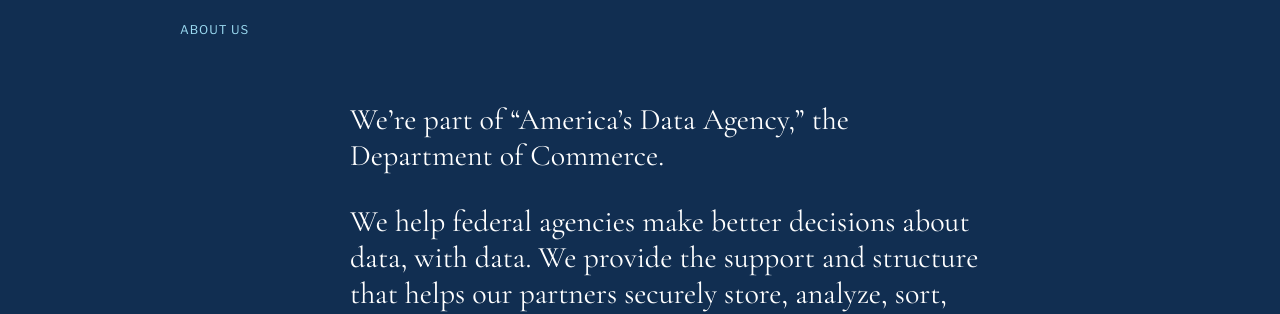
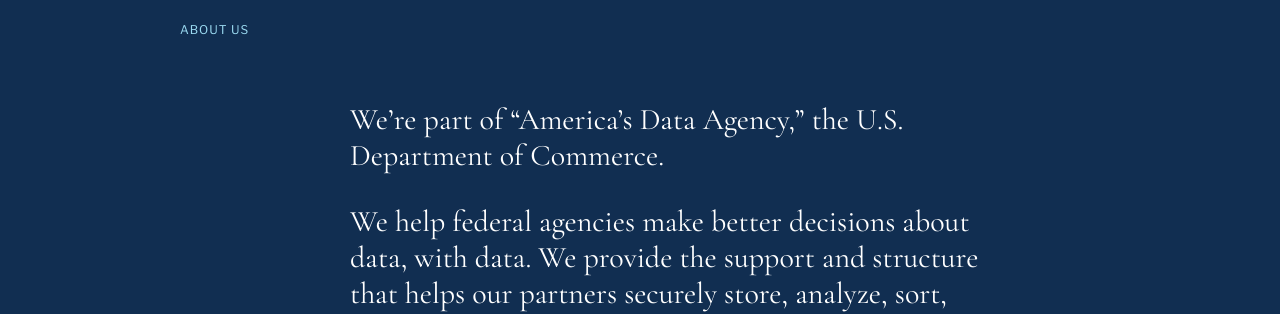
Before and after one commit to 18F/ntis-gov, a Jekyll site: the page built from about_us/index.md, in a window 1280 px wide and 900 px high, scrolled down 443 px. Shown: the part 159-473 px from the top of the window. Built offline with Jekyll 4.4.1, drawn with Linux system fonts in a browser that asks for light colours.

Commit message:
adds U.S.

```diff
--- a/about_us/index.md
+++ b/about_us/index.md
@@ -8,7 +8,7 @@
 
 <h3>About us</h3>
 
-We're part of &ldquo;America’s Data Agency,&rdquo; the Department of Commerce.
+We're part of &ldquo;America’s Data Agency,&rdquo; the U.S. Department of Commerce.
 
 We help federal agencies make better decisions about data, with data. We provide the support and structure that helps our partners securely store, analyze, sort, and aggregate data in new ways. We use our private-sector partners' knowledge to create new ways of using data to solve problems. Our Joint Venture program works side-by-side with universities, nonprofits and industry professionals --- together, they can experiment with data science technologies before they’re available in the marketplace.
 
```
